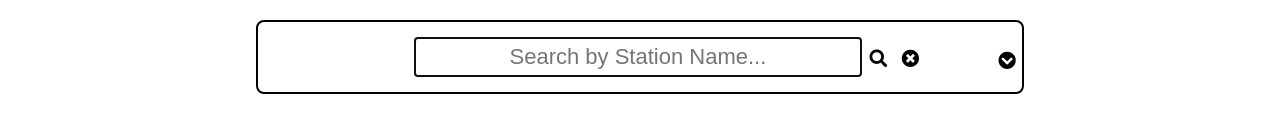
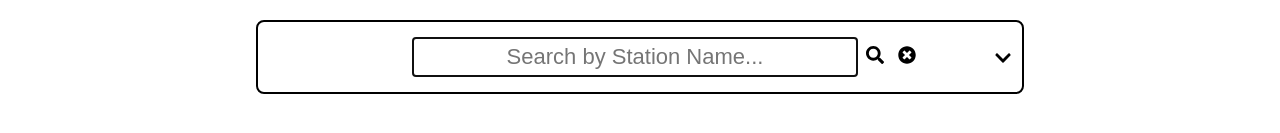
Before and after one commit to m1k3f/RadioPlayer-React, a React (Create React App) app in the folder ClientApp/: page / in a window 1280 px wide. Shown: the part 299-432 px from the top of the page. Built offline with nearby package versions, Linux system fonts and the light colour scheme.

Commit message:
search icons to react-icons

```diff
--- a/ClientApp/src/components/search/Search.module.css
+++ b/ClientApp/src/components/search/Search.module.css
@@ -130,4 +130,6 @@
     text-align: left;
     margin-bottom: 2px;
     margin-top: 0;
+    display: flex;
+    align-items: center;
 }
--- a/ClientApp/src/components/search/SearchBar.js
+++ b/ClientApp/src/components/search/SearchBar.js
@@ -1,4 +1,5 @@
 import React, { Component } from 'react';
+import { FaChevronDown, FaChevronUp, FaSearch, FaTimesCircle } from 'react-icons/fa';
 
 import RadioContext from '../context/RadioContext';
 import styles from './Search.module.css';
@@ -111,9 +112,14 @@ export default class SearchBar extends Component {
     }
 
     render() {
-        let expandButtonClass = (this.state.showAdvanced) ?
-                                'fas fa-chevron-circle-up fa-lg' :
-                                'fas fa-chevron-circle-down fa-lg';
+        let iconStyle = {
+            width: '18px',
+            height: '18px'
+        };
+
+        let advancedIcon = (this.state.showAdvanced) ?
+                                <FaChevronUp style={iconStyle} /> :
+                                <FaChevronDown style={iconStyle} />;
 
         return (
             <div className={styles.searchControlsAdvanced}>
@@ -127,17 +133,17 @@ export default class SearchBar extends Component {
                             onKeyUp={this.handleKeyUp} />
                         <button className={styles.iconButton} title="Search"
                                 onClick={this.handleSearchButtonClick}>
-                            <i className="fas fa-search fa-lg"></i>
+                            <FaSearch style={iconStyle} />
                         </button>
                         <button className={styles.iconButton} title="Clear Search"
                                 onClick={this.handleClearButtonClick}>
-                            <i className="fas fa-times-circle fa-lg"></i>
+                            <FaTimesCircle style={iconStyle} />
                         </button>
                     </div>
                     <div className={styles.controlItem} title="Advanced Search Options">
                         <button className={styles.iconButton} onClick={this.handleExpandButtonClick}
-                                style={{paddingLeft: '8px'}}>
-                            <i className={expandButtonClass}></i>
+                                style={{paddingLeft: '8px', paddingRight: '10px'}}>
+                            {advancedIcon}
                         </button>
                     </div>
                 </div>
--- a/ClientApp/src/components/search/SearchResultItem.js
+++ b/ClientApp/src/components/search/SearchResultItem.js
@@ -1,4 +1,5 @@
 import React, { Component } from 'react';
+import { FaExclamationTriangle } from 'react-icons/fa';
 
 import AddPlaylistStationButton from './controls/AddPlaylistStationButton'
 import TagList from './controls/TagList';
@@ -21,11 +22,14 @@ export default class SearchResultItem extends Component {
         else {
             let warningTitle = 'This stream has been experiencing problems and may not play correctly.';
             let warningStyle = {
-                color: 'red'
+                color: 'red',
+                width: '14px',
+                height: '14px'
             }
             content = (
                 <p className={styles.resultItemDescriptionText}>
-                    <i className="fas fa-exclamation-triangle" style={warningStyle} title={warningTitle}></i>&nbsp;&nbsp;
+                    {/* <i className="fas fa-exclamation-triangle" style={warningStyle} title={warningTitle}></i>&nbsp;&nbsp; */}
+                    <FaExclamationTriangle style={warningStyle} title={warningTitle} />&nbsp;&nbsp;
                     {resultItem.codec}&nbsp;
                     {bitrate}
                 </p>
--- a/ClientApp/src/components/search/SearchResults.js
+++ b/ClientApp/src/components/search/SearchResults.js
@@ -1,4 +1,5 @@
 import React, { Component } from 'react';
+import { FaSpinner } from 'react-icons/fa';
 
 import RadioContext from '../context/RadioContext';
 import SearchResultItem from './SearchResultItem'
@@ -88,9 +89,14 @@ export default class SearchResults extends Component {
     }
 
     renderSpinner = () => {
+        let iconStyle = {
+            width: '25px',
+            height: '25px'
+        };
+
         return (
             <div style={{marginTop:'20px'}}>
-                <i className="fas fa-spinner fa-spin fa-lg"></i>
+                <FaSpinner style={iconStyle} className="spin" />
             </div>
         );
     }
--- a/ClientApp/src/components/search/controls/AddPlaylistStationButton.js
+++ b/ClientApp/src/components/search/controls/AddPlaylistStationButton.js
@@ -1,4 +1,5 @@
 import React, { Component } from 'react';
+import { FaCheckCircle, FaPlusCircle } from 'react-icons/fa';
 
 import RadioContext from '../../context/RadioContext';
 import styles from './SearchControls.module.css';
@@ -29,12 +30,13 @@ export default class AddPlaylistStationButton extends Component {
         if (this.state.stationAdded) {
             let selectedStyle = {
                 color: 'green',
-                fontSize: '24px',
+                width: '24px',
+                height: '24px',
                 padding: 0,
                 margin: 0
             }
             content = (
-                <i className="fas fa-check-circle fa-2x" style={selectedStyle} title="Added to Playlist"></i>
+                <FaCheckCircle style={selectedStyle} title="Added to Playlist" />
             );
         }
         else {
@@ -43,9 +45,14 @@ export default class AddPlaylistStationButton extends Component {
                 margin: 0
             };
 
+            let iconStyle = {
+                width: '24px',
+                height: '24px'
+            };
+
             content = (
                 <button className={styles.iconButton} onClick={this.handleButtonClick} style={itemStyle}>
-                    <i className="fas fa-plus-circle fa-2x" style={{fontSize:'24px'}}></i>
+                    <FaPlusCircle style={iconStyle} />
                 </button>
             );
         }
--- a/ClientApp/src/components/search/controls/MoreResultsButton.js
+++ b/ClientApp/src/components/search/controls/MoreResultsButton.js
@@ -1,4 +1,5 @@
 import React, { Component } from 'react';
+import { FaSpinner } from 'react-icons/fa';
 
 import styles from './SearchControls.module.css';
 
@@ -23,8 +24,17 @@ export default class MoreResultsButton extends Component {
     renderItem = () => {
         let content = null;
         if (this.state.isLoading) {
+            let iconStyle = {
+                marginTop:'10px',
+                width: '20px',
+                height: '20px'
+            };
+
             content = (
-                <i className="fas fa-spinner fa-spin" style={{fontSize:'20px',marginTop:'10px'}}></i>
+                <React.Fragment>
+                    <hr />
+                    <FaSpinner style={iconStyle} className="spin" />
+                </React.Fragment>
             );
         }
         else {
```
